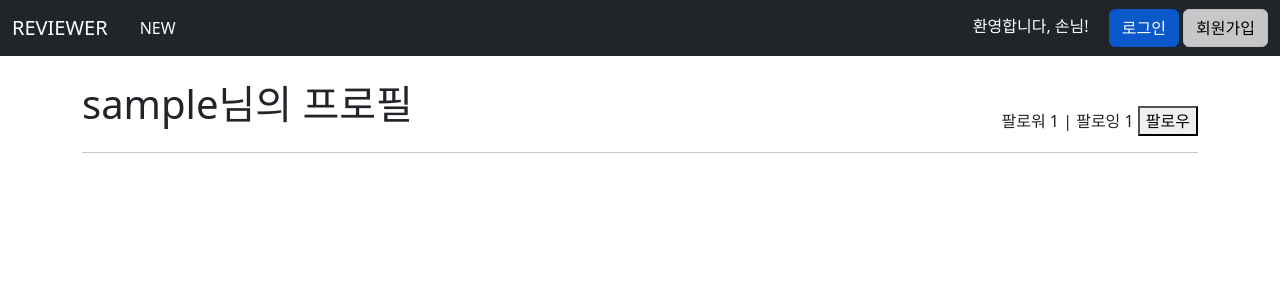
After one commit to gyoforit/designing-relational-database, a Django app: a page that uses pjt07/templates/nav.html in a window 1280 px wide. The commit adds this page. Shown: the top 300 px of the page. Run offline with Django 3.2, Linux system fonts and the light colour scheme; tables that the repository leaves empty hold one stand-in row (values such as "Sample post"); some libraries are stand-ins or nearby versions.

Commit message:
Add accounts/follow

```diff
--- a/accounts/models.py
+++ b/accounts/models.py
@@ -3,4 +3,4 @@ from django.contrib.auth.models import AbstractUser
 
 # Create your models here.
 class User(AbstractUser):
-    pass
+    followings = models.ManyToManyField('self', symmetrical=False, related_name='followers')
--- /dev/null
+++ b/accounts/templates/accounts/profile.html
@@ -0,0 +1,30 @@
+{% extends 'base.html' %}
+
+{% block content %}
+  <div class="d-flex justify-content-between align-items-end">
+    {% if request.user != member %}
+      <h1>{{ member.username }}님의 프로필</h1>
+    {% else %}
+      <h1>내 프로필</h1>
+    {% endif %}
+    <div>
+      <span>팔로워 {{ member.followers.all|length }}</span>
+      <span>|</span>
+      <span>팔로잉 {{ member.followings.all|length }}</span>
+      {% if request.user != member %}
+        <form action="{% url 'accounts:follow' member.pk %}" method="POST" class="d-inline">
+          {% csrf_token %}
+          <button>
+            {% if request.user in member.followers.all %}
+              팔로우 취소
+            {% else %}
+              팔로우
+            {% endif %}
+          </button>
+        </form>
+      {% endif %}
+    </div>
+  </div>
+  <hr>
+
+{% endblock %}
--- a/accounts/urls.py
+++ b/accounts/urls.py
@@ -9,4 +9,6 @@ urlpatterns = [
     path('update/', views.update, name='update'),
     path('delete/', views.delete, name='delete'),
     path('password/', views.change_password, name='change_password'),
+    path('<username>/', views.profile, name='profile'),
+    path('<int:user_pk>/follow/', views.follow, name='follow'),
 ]
--- a/accounts/views.py
+++ b/accounts/views.py
@@ -1,11 +1,13 @@
-from django.shortcuts import render, redirect
+from django.shortcuts import render, redirect, get_object_or_404
 from django.contrib.auth.forms import AuthenticationForm, PasswordChangeForm
 from django.contrib.auth.decorators import login_required
 from django.contrib.auth import login as auth_login
 from django.contrib.auth import logout as auth_logout
-from django.contrib.auth import update_session_auth_hash
-from django.views.decorators.http import require_POST, require_http_methods
+from django.contrib.auth import update_session_auth_hash, get_user_model
+from django.views.decorators.http import require_POST, require_http_methods, require_safe
 from .forms import CustomUserCreationForm, CustomUserChangeForm
+
+User = get_user_model()
 
 # Create your views here.
 @require_http_methods(['GET', 'POST'])
@@ -84,3 +86,26 @@ def change_password(request):
         'form': form,
     }
     return render(request, 'accounts/form.html', context)
+
+
+@require_safe
+def profile(request, username):
+    member = get_object_or_404(User, username=username)
+    context = {
+        'member': member,
+    }
+    return render(request, 'accounts/profile.html', context)
+
+
+@require_POST
+def follow(request, user_pk):
+    if request.user.is_authenticated:
+        other = get_object_or_404(User, pk=user_pk)
+        myself = request.user
+        if myself != other:
+            if other.followers.filter(pk=myself.pk).exists():
+                other.followers.remove(myself)
+            else:
+                other.followers.add(myself)
+        return redirect('accounts:profile', other.username)
+    return redirect('accounts:login')
--- a/community/templates/community/index.html
+++ b/community/templates/community/index.html
@@ -4,7 +4,10 @@
   <h1>영화 리뷰 목록</h1>
   <hr>
   {% for review in reviews %}
-    <a href="{% url 'community:detail' review.pk %}" class="fs-3 text-dark text-decoration-none">제목: {{ review.title }}</a>
+    <div class="d-flex justify-content-between">
+      <a href="{% url 'community:detail' review.pk %}" class="fs-3 text-dark text-decoration-none">제목: {{ review.title }}</a>
+      <a href="{% url 'accounts:profile' review.user.username %}" class="text-dark text-decoration-none">작성자: {{ review.user }}</a>
+    </div>
     <p class="fs-5">영화: {{ review.movie_title }}</p>
     <div>
       <div style="font-size: 24px;" class="d-inline"><i class="fas fa-heart" style="color: crimson;"></i></div>
--- a/pjt07/templates/nav.html
+++ b/pjt07/templates/nav.html
@@ -7,6 +7,7 @@
         <li class="nav-item">
           {% if request.user.is_authenticated %}
             <span class="me-3">환영합니다, {{ request.user }}님!</span>
+            <a href="{% url 'accounts:profile' request.user.username %}" class="active btn btn-success">내 프로필</a>
             <form action="{% url 'accounts:logout' %}" method="POST" class="d-inline">
               {% csrf_token %}
               <input type="submit" value="로그아웃" class="btn btn-secondary">
```
Also changed, not shown: accounts/migrations/0002_user_followings.py (added).
